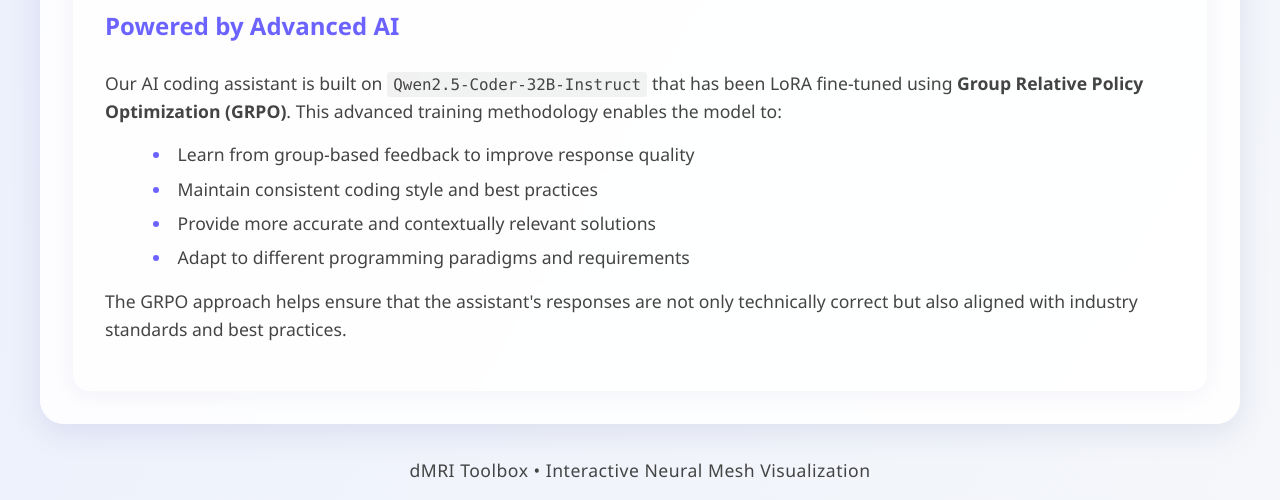
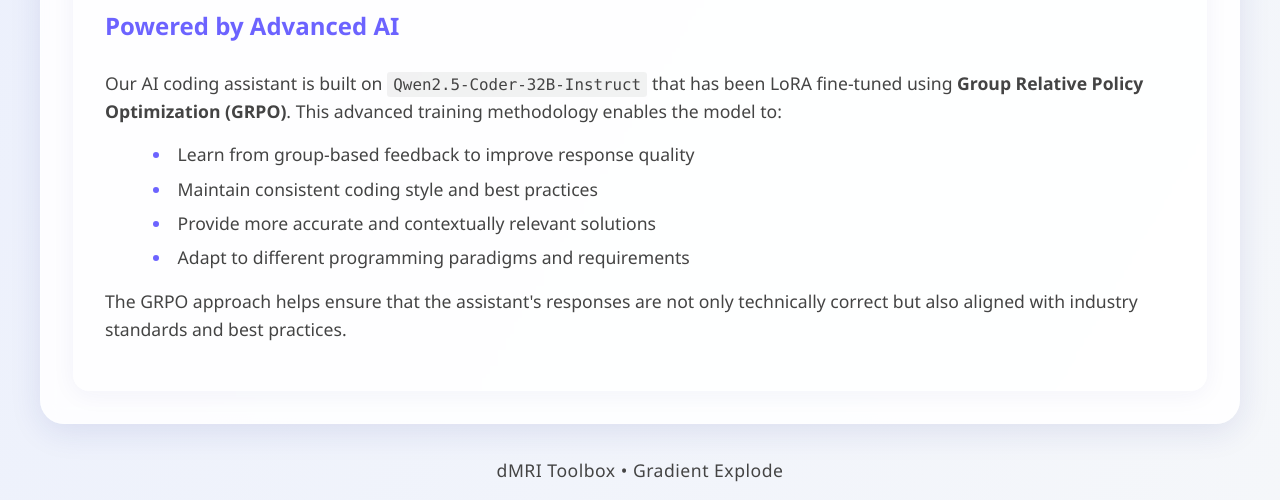
Before and after one commit to GradientExplode/DEMO, a website built with Vite: page index.html in a window 1280 px wide. Shown: the part 3925-4425 px from the top of the page. Built offline with nearby package versions, Linux system fonts and the light colour scheme; no server answers; files whose address does not match are found by name.

Commit message:
Add files via upload

```diff
--- a/index.html
+++ b/index.html
@@ -170,7 +170,7 @@
 
   <!-- ====================== MAIN CONTENT ====================== -->
   <footer>
-    <p>dMRI Toolbox • Interactive Neural Mesh Visualization</p>
+    <p>dMRI Toolbox • Gradient Explode</p>
   </footer>
 
     <!-- 1) Load Marked.js from CDN -->
```
